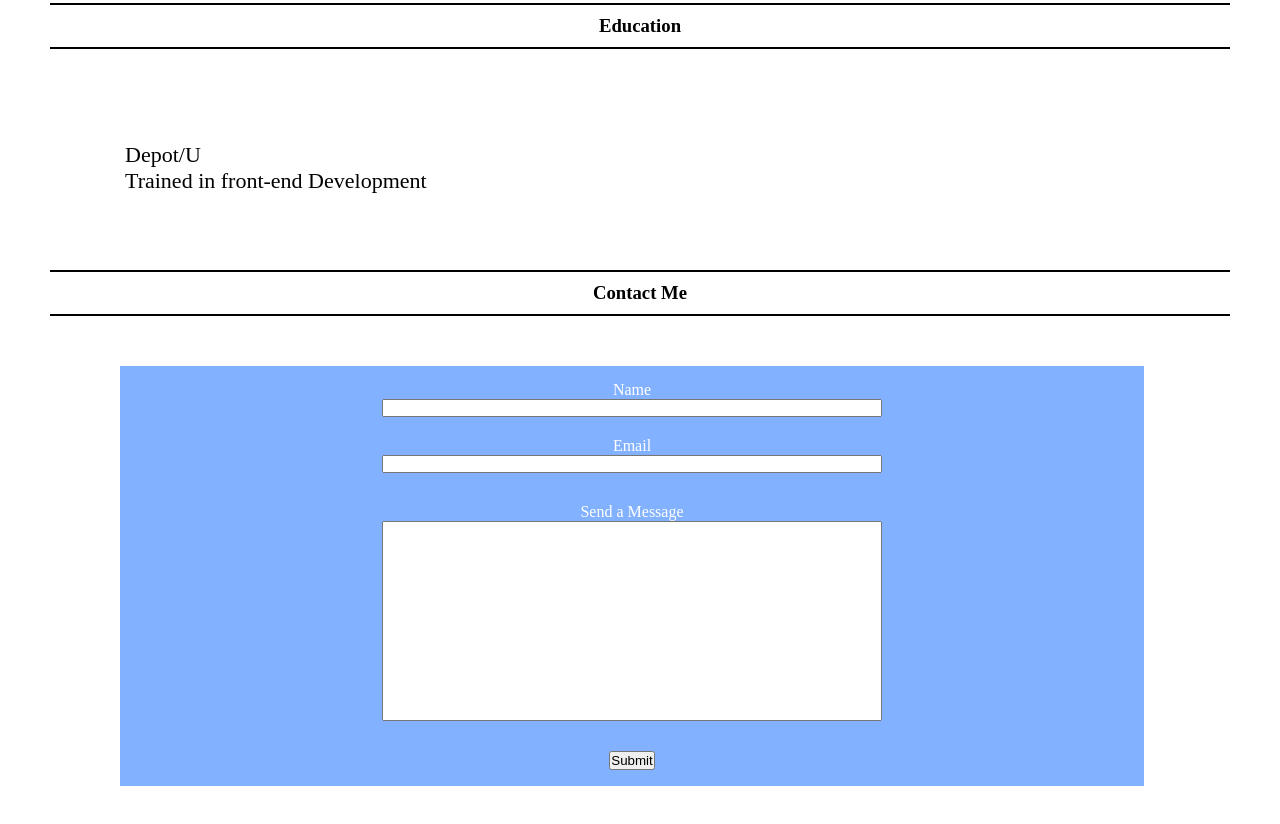
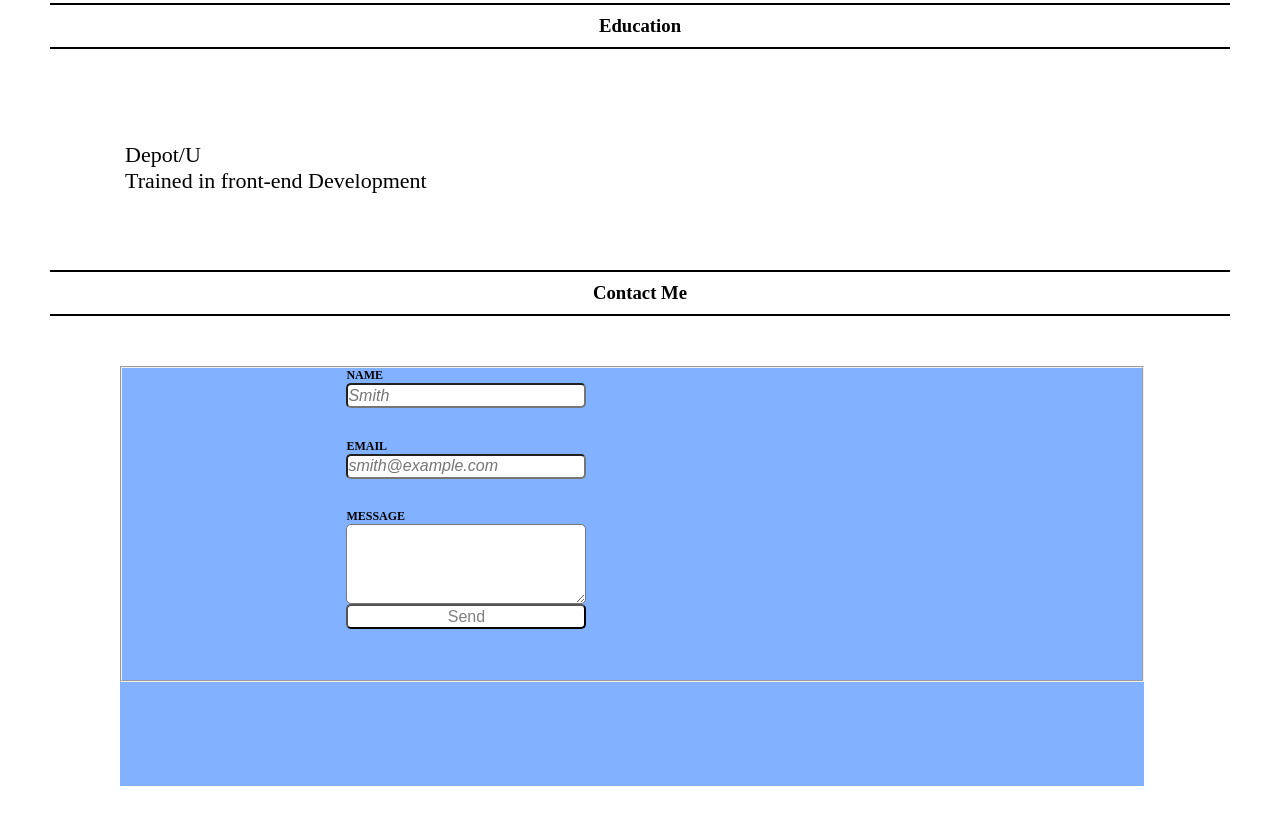
Before and after one commit to treeplantedbystreams/Day1, a plain HTML site: page index.html in a window 1280 px wide. Shown: the part 1218-2042 px from the top of the page. Drawn offline with Linux system fonts and the light colour scheme.

Commit message:
new changes(morning with james)

```diff
--- a/index.html
+++ b/index.html
@@ -17,17 +17,17 @@
 			</li>
 
 			<li>
-			<a href= "Skills()">Skills
+			<a href= "#skills">Skills
 			<script> function store(){alert("This ain't easy!");}
 			</script></a>
 			</li>
 
 			<li>
-			<a href onclick= "Projects()">Projects<script> function about(){alert("Welcome to the site!");}
+			<a href= "#projects">Projects<script> function about(){alert("Welcome to the site!");}
 			</script></a>
 			</li>
 
-			<li><a href onclick= "Experience()">Experience
+			<li><a href= "#experience">Experience
 			<script> function features(){alert("A little something for you, Matt!");}
 				</script></a>
 			</li>
@@ -55,7 +55,7 @@
 
        <h3>Technical Skills</h3>
 
-       <div class="skills">
+       <div id="skills">
             <ul>
                 <li>HTML, CSS, JavaScript</li>
                 <li>Jquery, Bootstrap,LESS</li>
@@ -109,26 +109,18 @@
 <div class= "container
 
 <div class= "contact">
-<div class="name"><div style="color:white">Name
-    <form name="text">
-        <input type="text" id="namebox" name="name">
-        </form>
-</div>
+<fieldset>
+<form>
+                               <label>NAME</label><br>
+                                       <input class="inputname" type="text" placeholder="Smith" name="Smith" required><br>
+                               <label>EMAIL</label><br>
+                                       <input class="inputemail" type="email" placeholder="smith@example.com" name="email" required><br>
+                               <label>MESSAGE</label><br>
+                                       <textarea name="contact" id="message" cols="30" rows="10" required></textarea><br>
+                               <input class="button" type="submit" value="Send">
+                           </form>
 
-<div class="email"><div style="color:white">Email
-    <form name="text">
-        <input type="text" id="emailbox" name="name">
-        </form>
-
-</div>
-
-<div class= "comments"><div style="color:white">Send a Message
-    <form name="text">
-        <input type="text" id="commentsbox" size="90"
-        </form
-       </div>
-<div class="submit">
-<input type= "Submit" name="submit" value="Submit">
+                       </fieldset>
 
 </div>
 </div>
--- a/styles.css
+++ b/styles.css
@@ -78,7 +78,7 @@ margin:0;
   display: block;
   padding:25;
 }
-.skills ul{
+#skills ul{
 
       margin:25px 50px 25px 150px;
     position:relative;
@@ -194,3 +194,56 @@ margin:0;
     width:500px;
     font-size:12px
 }
+
+width: 450px;
+   height: 350px;
+   background-color: gray;
+   border-radius: 10px;
+   margin: 20px auto 40px;
+}
+
+form {
+   margin-top: 30px;
+}
+
+fieldset label {
+   margin: 0 0 5% 22%;
+   font-size: 12px;
+   font-weight: bold;
+}
+.inputname {
+   width: 240px;
+   height: 25px;
+   border-radius: 5px;
+   margin: 0 0 3% 22%;
+   font-size: 16px;
+   font-style: italic;
+}
+
+.inputemail {
+   width: 240px;
+   height: 25px;
+   border-radius: 5px;
+   margin: 0 0 3% 22%;
+   font-size: 16px;
+   font-style: italic;
+}
+
+textarea {
+   width: 240px;
+   height: 80px;
+   border-radius: 5px;
+   background-color: white;
+   margin: 0 0 0 22%;
+   font-size: 16px;
+}
+
+.button {
+   width: 240px;
+   height: 25px;
+   border-radius: 5px;
+   margin: 0 0 5% 22%;
+   font-size: 16px;
+   background-color: white;
+   color: gray;
+}
```
